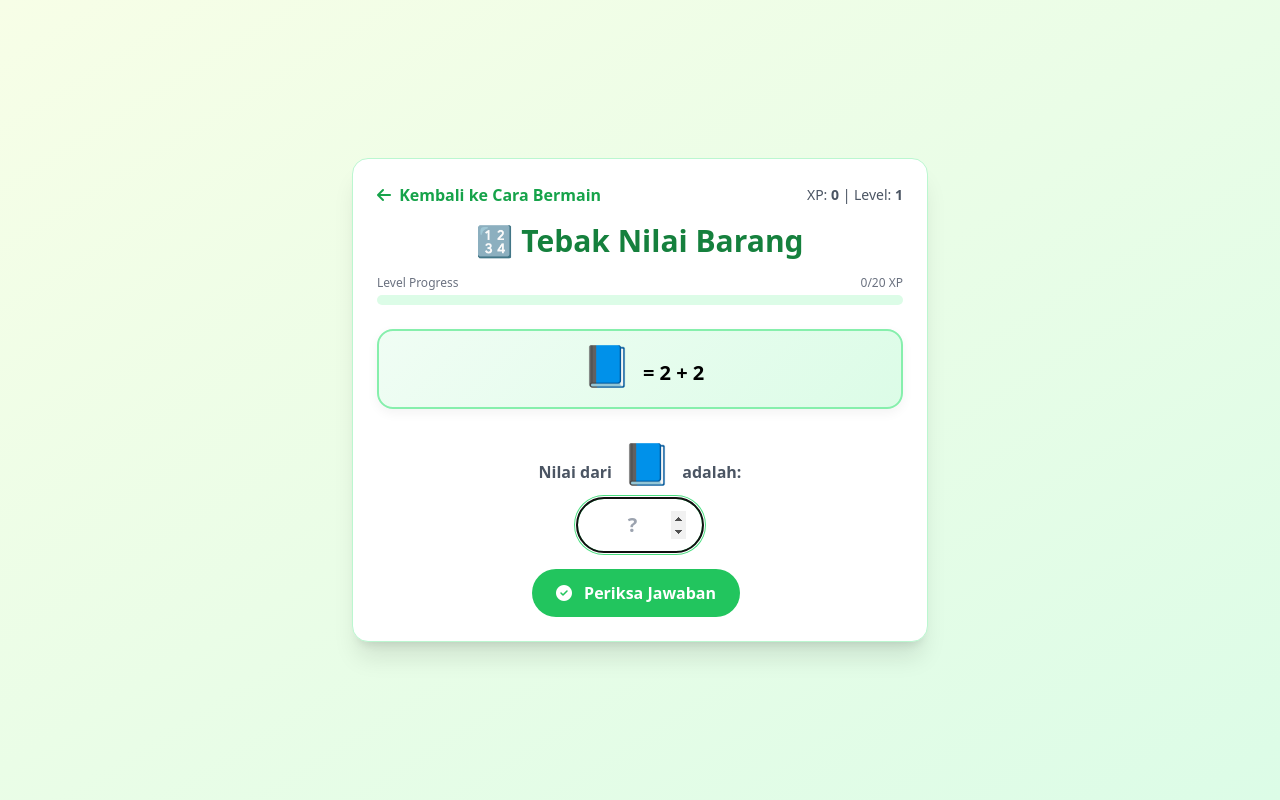
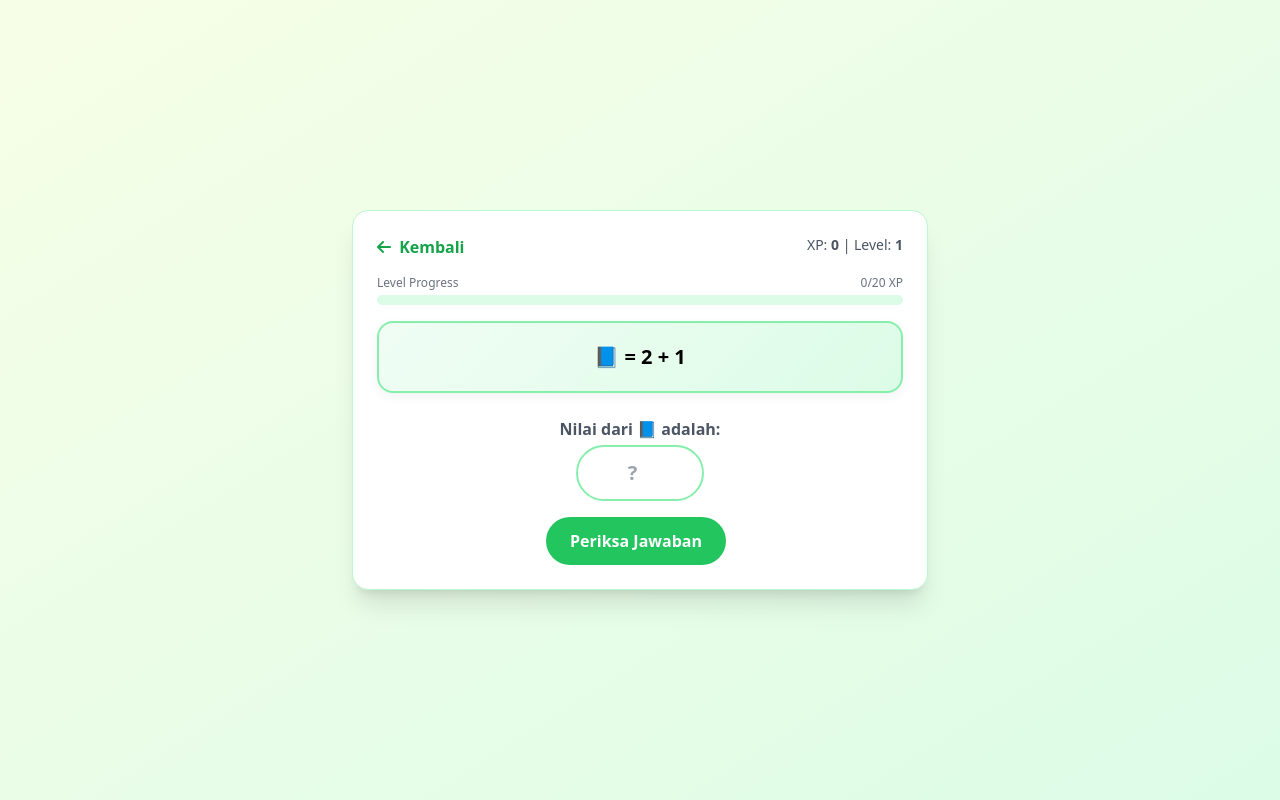
Before and after one commit to PutraVY/Edugames.id, a plain HTML site: page penjumlahan-barang.html in a window 1280 px wide. Both pictures are taken after a click on the button "Mulai Bermain". Drawn offline with nearby package versions, Linux system fonts and the light colour scheme.

Commit message:
Update penjumlahan-barang.html

```diff
--- a/penjumlahan-barang.html
+++ b/penjumlahan-barang.html
@@ -7,97 +7,26 @@
   <script src="https://cdn.tailwindcss.com"></script>
   <link rel="stylesheet" href="https://cdnjs.cloudflare.com/ajax/libs/font-awesome/6.4.0/css/all.min.css">
   <style>
-    .emoji {
-      font-size: 2.5rem;
-      display: inline-block;
-      margin: 0 6px;
-      transition: transform 0.3s ease;
-    }
-    .emoji:hover {
-      transform: scale(1.2);
-    }
-    .puzzle-box {
-      background: linear-gradient(135deg, #f0fdf4, #dcfce7);
-      border: 2px solid #86efac;
-      border-radius: 16px;
-      box-shadow: 0 4px 12px rgba(0, 0, 0, 0.05);
-    }
-    .fade-in {
-      animation: fadeIn 0.5s ease-in;
-    }
-    @keyframes fadeIn {
-      from { opacity: 0; transform: translateY(10px); }
-      to { opacity: 1; transform: translateY(0); }
-    }
-    .pop-in {
-      animation: popIn 0.3s ease-out;
-    }
-    @keyframes popIn {
-      0% { transform: scale(0.8); opacity: 0; }
-      100% { transform: scale(1); opacity: 1; }
-    }
-    .button-press {
-      transition: transform 0.1s, background-color 0.3s;
-    }
-    .button-press:active {
-      transform: scale(0.95);
-    }
-    .game-card {
-      transition: all 0.3s ease;
-      box-shadow: 0 10px 25px rgba(0, 0, 0, 0.08);
-    }
-    .game-card:hover {
-      transform: translateY(-5px);
-      box-shadow: 0 15px 30px rgba(0, 0, 0, 0.12);
-    }
-    .progress-bar {
-      height: 10px;
-      border-radius: 5px;
-      background: #dcfce7;
-      overflow: hidden;
-    }
-    .progress-fill {
-      height: 100%;
-      background: linear-gradient(90deg, #4ade80, #22c55e);
-      transition: width 0.5s ease;
-    }
+    .emoji { font-size: 2.5rem; display: inline-block; margin: 0 6px; transition: transform 0.3s ease; }
+    .emoji:hover { transform: scale(1.2); }
+    .puzzle-box { background: linear-gradient(135deg, #f0fdf4, #dcfce7); border: 2px solid #86efac; border-radius: 16px; box-shadow: 0 4px 12px rgba(0, 0, 0, 0.05); }
+    .fade-in { animation: fadeIn 0.5s ease-in; }
+    @keyframes fadeIn { from { opacity: 0; transform: translateY(10px); } to { opacity: 1; transform: translateY(0); } }
+    .pop-in { animation: popIn 0.3s ease-out; }
+    @keyframes popIn { 0% { transform: scale(0.8); opacity: 0; } 100% { transform: scale(1); opacity: 1; } }
+    .button-press { transition: transform 0.1s, background-color 0.3s; }
+    .button-press:active { transform: scale(0.95); }
+    .game-card { transition: all 0.3s ease; box-shadow: 0 10px 25px rgba(0, 0, 0, 0.08); }
+    .game-card:hover { transform: translateY(-5px); box-shadow: 0 15px 30px rgba(0, 0, 0, 0.12); }
+    .progress-bar { height: 10px; border-radius: 5px; background: #dcfce7; overflow: hidden; }
+    .progress-fill { height: 100%; background: linear-gradient(90deg, #4ade80, #22c55e); transition: width 0.5s ease; }
   </style>
 </head>
 <body class="bg-gradient-to-br from-lime-50 to-green-100 min-h-screen flex flex-col items-center justify-center p-4 font-sans">
 
-  <!-- Intro Screen -->
   <div id="intro" class="max-w-2xl w-full bg-white p-6 rounded-2xl shadow-xl border border-green-200 mb-6 game-card">
     <h2 class="text-2xl font-bold text-green-600 mb-4 text-center">Cara Bermain Barang sebagai Nilai</h2>
-
-    <div class="flex items-start mb-4">
-      <div class="bg-green-100 p-3 rounded-full mr-3">
-        <i class="fas fa-box text-green-600 text-xl"></i>
-      </div>
-      <p class="text-gray-700 text-lg flex-1">
-        Setiap barang punya nilai tersembunyi. Kamu harus menebak nilai dari salah satu barang berdasarkan petunjuk penjumlahan.
-      </p>
-    </div>
-
-    <div class="flex items-start mb-4">
-      <div class="bg-yellow-100 p-3 rounded-full mr-3">
-        <i class="fas fa-brain text-yellow-600 text-xl"></i>
-      </div>
-      <p class="text-gray-700 text-lg flex-1">
-        Semakin tinggi levelmu, kombinasi akan semakin sulit.
-        Fokus dan logika sangat penting!
-      </p>
-    </div>
-
-    <div class="flex items-start mb-4">
-      <div class="bg-blue-100 p-3 rounded-full mr-3">
-        <i class="fas fa-trophy text-blue-600 text-xl"></i>
-      </div>
-      <p class="text-gray-700 text-lg flex-1">
-        Setiap jawaban benar akan memberikanmu XP.
-        Kumpulkan XP untuk naik level dan menghadapi tantangan yang lebih sulit!
-      </p>
-    </div>
-
+    <p class="text-gray-700 text-lg mb-4">Tebak nilai dari barang berdasarkan petunjuk matematika.</p>
     <div class="text-center mt-6">
       <button onclick="startGame()" class="bg-green-500 hover:bg-green-600 text-white text-lg font-bold px-8 py-3 rounded-full shadow-lg transform transition hover:scale-105 duration-300 button-press">
         <i class="fas fa-play mr-2"></i> Mulai Bermain
@@ -105,25 +34,21 @@
     </div>
   </div>
 
-  <!-- Game Area -->
   <div id="gameArea" class="hidden max-w-xl w-full">
     <div class="bg-white p-6 rounded-2xl shadow-xl border border-green-200 game-card">
-      <div class="mb-4 flex justify-between items-center">
-        <button onclick="backToIntro()" class="text-green-600 font-semibold hover:underline">
-          <i class="fas fa-arrow-left mr-1"></i> Kembali ke Cara Bermain
+      <div class="flex justify-between mb-4">
+        <button onclick="backToIntro()" class="text-green-600 hover:underline font-semibold">
+          <i class="fas fa-arrow-left mr-1"></i> Kembali
         </button>
         <div class="text-sm text-gray-600">
           XP: <span id="xp" class="font-bold">0</span> | Level: <span id="level" class="font-bold">1</span>
         </div>
       </div>
 
-      <h1 class="text-3xl font-bold text-green-700 text-center mb-4">🔢 Tebak Nilai Barang</h1>
-
-      <!-- XP Progress Bar -->
-      <div class="mb-6">
+      <div class="mb-4">
         <div class="flex justify-between text-xs text-gray-500 mb-1">
           <span>Level Progress</span>
-          <span><span id="currentXP">0</span>/<span id="nextLevelXP">20</span> XP</span>
+          <span><span id="currentXP">0</span>/20 XP</span>
         </div>
         <div class="progress-bar">
           <div id="xpProgress" class="progress-fill" style="width: 0%"></div>
@@ -133,175 +58,78 @@
       <div id="puzzleBox" class="puzzle-box p-5 text-center mb-6 text-xl font-bold space-y-4 fade-in"></div>
 
       <div class="text-center mb-4">
-        <label class="block text-gray-600 font-semibold mb-1">Nilai dari <span id="targetLabel" class="inline-block"></span> adalah:</label>
-        <input
-          type="number"
-          id="userAnswer"
-          class="text-center border-2 border-green-300 rounded-full px-4 py-3 w-32 text-xl font-bold shadow-sm focus:ring-2 focus:ring-green-400 focus:border-green-500 transition-all"
-          placeholder="?"
-          autofocus
-        />
+        <label class="block text-gray-600 font-semibold mb-1">Nilai dari <span id="targetLabel"></span> adalah:</label>
+        <input type="number" id="userAnswer" class="text-center border-2 border-green-300 rounded-full px-4 py-3 w-32 text-xl font-bold" placeholder="?">
       </div>
 
-      <div id="feedback" class="text-center text-lg font-bold hidden mb-4 fade-in"></div>
+      <div id="feedback" class="text-center text-lg font-bold hidden mb-4"></div>
 
       <div class="text-center">
-        <button onclick="checkAnswer()" id="checkBtn" class="bg-green-500 hover:bg-green-600 text-white font-bold px-6 py-3 rounded-full mr-2 button-press">
-          <i class="fas fa-check-circle mr-2"></i> Periksa Jawaban
-        </button>
-        <button onclick="nextPuzzle()" id="nextBtn" class="hidden bg-blue-500 hover:bg-blue-600 text-white font-bold px-6 py-3 rounded-full button-press">
-          <i class="fas fa-arrow-right mr-2"></i> Soal Berikutnya
-        </button>
+        <button onclick="checkAnswer()" id="checkBtn" class="bg-green-500 hover:bg-green-600 text-white font-bold px-6 py-3 rounded-full mr-2 button-press">Periksa Jawaban</button>
+        <button onclick="nextPuzzle()" id="nextBtn" class="hidden bg-blue-500 hover:bg-blue-600 text-white font-bold px-6 py-3 rounded-full button-press">Soal Berikutnya</button>
       </div>
     </div>
   </div>
 
 <script>
-const items = [
-  { id: "🍔", name: "burger" },
-  { id: "🍟", name: "kentang" },
-  { id: "🍕", name: "pizza" },
-  { id: "🍎", name: "apel" },
-  { id: "🍩", name: "donat" },
-  { id: "🧃", name: "jus" },
-  { id: "📦", name: "box" },
-  { id: "🧸", name: "boneka" },
-  { id: "⚽", name: "bola" },
-  { id: "📘", name: "buku" }
-];
-
+const items = ["🍔","🍟","🍕","🍎","🍩","🧃","📦","🧸","⚽","📘"];
 let xp = parseInt(localStorage.getItem("xp_barang")) || 0;
 let level = 1;
 let puzzle = {};
-let correctAnswer = 0;
 
-// DOM elements
-const introElement = document.getElementById("intro");
-const gameAreaElement = document.getElementById("gameArea");
-const xpDisplay = document.getElementById("xp");
-const levelDisplay = document.getElementById("level");
-const puzzleBox = document.getElementById("puzzleBox");
-const targetLabel = document.getElementById("targetLabel");
-const userAnswer = document.getElementById("userAnswer");
-const feedback = document.getElementById("feedback");
-const checkBtn = document.getElementById("checkBtn");
-const nextBtn = document.getElementById("nextBtn");
-const xpProgress = document.getElementById("xpProgress");
-const currentXP = document.getElementById("currentXP");
-const nextLevelXP = document.getElementById("nextLevelXP");
-
-// Initialize the game
-function initGame() {
-  xpDisplay.textContent = xp;
-  level = getLevel();
-  levelDisplay.textContent = level;
-
-  // Update XP progress bar
-  const nextLevel = level * 20;
-  const currentLevelXP = xp - ((level - 1) * 20);
-  const progress = (currentLevelXP / 20) * 100;
-
-  xpProgress.style.width = `${progress}%`;
-  currentXP.textContent = currentLevelXP;
-  nextLevelXP.textContent = nextLevel;
-
-  // Hide game area initially
-  gameAreaElement.classList.add("hidden");
-  introElement.classList.remove("hidden");
+function startGame() {
+  document.getElementById("intro").classList.add("hidden");
+  document.getElementById("gameArea").classList.remove("hidden");
+  generatePuzzle();
 }
 
-// Game functions
 function backToIntro() {
-  gameAreaElement.classList.add("hidden");
-  introElement.classList.remove("hidden");
-}
-
-function startGame() {
-  introElement.classList.add("hidden");
-  gameAreaElement.classList.remove("hidden");
-  generatePuzzle();
+  document.getElementById("gameArea").classList.add("hidden");
+  document.getElementById("intro").classList.remove("hidden");
 }
 
 function getLevel() {
   return Math.floor(xp / 20) + 1;
 }
 
-function emoji(e) {
-  return `<span class="emoji pop-in">${e}</span>`;
-}
-
-function shuffle(arr) {
-  return arr.sort(() => Math.random() - 0.5);
-}
-
 function generatePuzzle() {
   level = getLevel();
-  levelDisplay.textContent = level;
+  document.getElementById("level").textContent = level;
+  document.getElementById("xp").textContent = xp;
+  document.getElementById("currentXP").textContent = xp % 20;
+  document.getElementById("xpProgress").style.width = ((xp % 20) / 20 * 100) + "%";
 
-  // Update XP progress bar
-  const nextLevel = level * 20;
-  const currentLevelXP = xp - ((level - 1) * 20);
-  const progress = (currentLevelXP / 20) * 100;
-
-  xpProgress.style.width = `${progress}%`;
-  currentXP.textContent = currentLevelXP;
-  nextLevelXP.textContent = nextLevel;
-
-  // Generate puzzle based on level
-  const [a, b, c, d] = shuffle([...items]);
-  const va = Math.floor(Math.random() * 3 + 2); // 2–4
-  const vb = Math.floor(Math.random() * 4 + 2); // 2–5
-  const vc = Math.floor(Math.random() * 5 + 3); // 3–7
-  const vd = Math.floor(Math.random() * 6 + 4); // 4–9
-
+  const [a, b] = [...items].sort(() => Math.random() - 0.5);
+  const va = Math.floor(Math.random() * 3 + 2);
+  const vb = Math.floor(Math.random() * 3 + 1);
   let html = "";
 
   if (level <= 3) {
-    // Level 1-3: Simple equations
-    html = `${emoji(a.id)} = ${va} + ${vb}`;
-    puzzle = { target: a.id, value: va + vb };
+    html = `${a} = ${va} + ${vb}`;
+    puzzle = { target: a, value: va + vb };
   } else if (level <= 6) {
-    // Level 4-6: Two-step equations
-    html = `${emoji(a.id)} = ${va}<br>${emoji(b.id)} + ${emoji(a.id)} = ${vb + va}`;
-    puzzle = { target: b.id, value: vb };
-  } else if (level <= 9) {
-    // Level 7-9: Three-step equations
-    html = `${emoji(a.id)} + ${emoji(b.id)} = ${va + vb}<br>${emoji(b.id)} = ${vb}<br>${emoji(c.id)} = ${vc}`;
-    puzzle = { target: a.id, value: va };
+    html = `${a} = ${va}<br>${b} + ${a} = ${va + vb}`;
+    puzzle = { target: b, value: vb };
   } else {
-    // Level 10+: Complex equations
-    html = `
-      ${emoji(a.id)} + ${emoji(b.id)} + ${emoji(c.id)} = ${va + vb + vc}<br>
-      ${emoji(b.id)} = ${vb}<br>
-      ${emoji(c.id)} = ${vc}<br>
-      ${emoji(d.id)} + ${emoji(a.id)} = ${vd + va}
-    `;
-    puzzle = { target: d.id, value: vd };
+    html = `${a} + ${b} = ${va + vb}<br>${b} = ${vb}`;
+    puzzle = { target: a, value: va };
   }
 
-  puzzleBox.innerHTML = html;
-  targetLabel.innerHTML = emoji(puzzle.target);
-  userAnswer.value = '';
-  feedback.classList.add("hidden");
-  nextBtn.classList.add("hidden");
-  checkBtn.classList.remove("hidden");
-  userAnswer.focus();
+  document.getElementById("puzzleBox").innerHTML = html;
+  document.getElementById("targetLabel").textContent = puzzle.target;
+  document.getElementById("userAnswer").value = '';
+  document.getElementById("feedback").classList.add("hidden");
+  document.getElementById("checkBtn").classList.remove("hidden");
+  document.getElementById("nextBtn").classList.add("hidden");
 }
 
 function checkAnswer() {
-  const guess = parseInt(userAnswer.value);
-
-  if (isNaN(guess)) {
-    feedback.textContent = "❌ Silakan masukkan angka!";
-    feedback.className = "text-center text-lg font-bold text-red-600 mb-4";
-    feedback.classList.remove("hidden");
-    return;
-  }
+  const guess = parseInt(document.getElementById("userAnswer").value);
+  const feedback = document.getElementById("feedback");
 
   if (guess === puzzle.value) {
     xp += 10;
     localStorage.setItem("xp_barang", xp);
-    xpDisplay.textContent = xp;
     feedback.textContent = "✅ Benar! +10 XP";
     feedback.className = "text-center text-lg font-bold text-green-600 mb-4";
   } else {
@@ -310,17 +138,9 @@ function checkAnswer() {
   }
 
   feedback.classList.remove("hidden");
-  checkBtn.classList.add("hidden");
-  nextBtn.classList.remove("hidden");
+  document.getElementById("checkBtn").classList.add("hidden");
+  document.getElementById("nextBtn").classList.remove("hidden");
 }
-
-function nextPuzzle() {
-  generatePuzzle();
-}
-
-// Initialize the game when page loads
-window.onload = initGame;
 </script>
-
 </body>
 </html>
```
